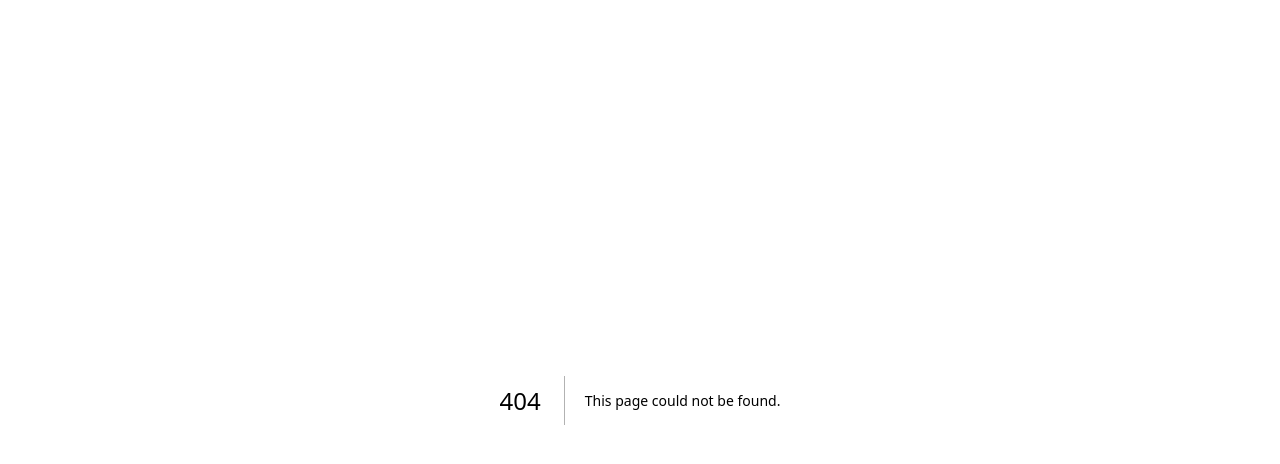
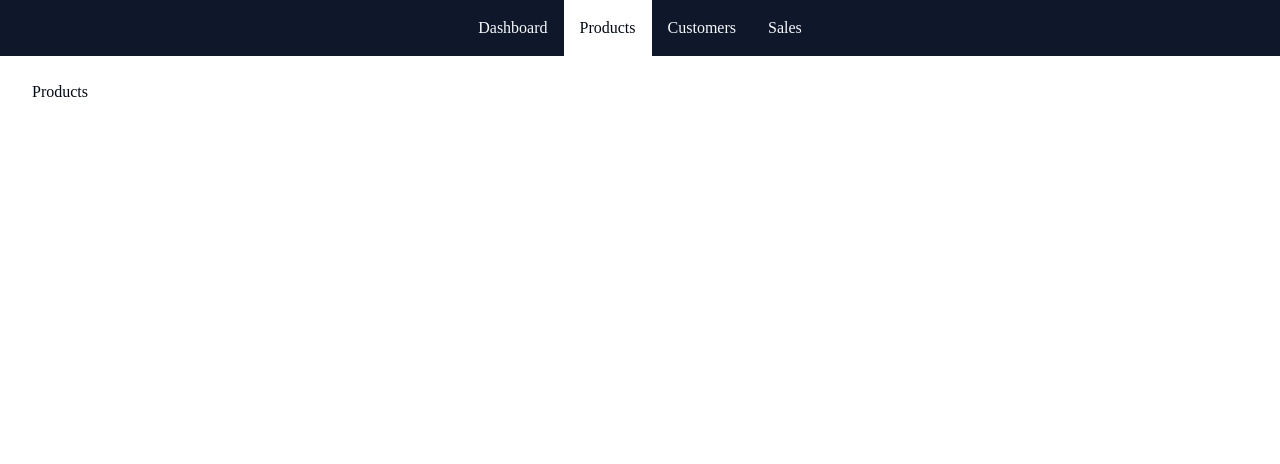
Before and after one commit to Genevive-Mbesi/commerce, a Next.js app: page /admin/products in a window 1280 px wide. Before the commit this address had no page. Shown: the top 464 px of the page. Built offline with nearby package versions, Linux system fonts and the light colour scheme.

Commit message:
products

```diff
--- /dev/null
+++ b/src/app/admin/_components/PageHeader.tsx
@@ -0,0 +1,6 @@
+import { ReactNode } from "react"
+
+
+export function PageHeader({children} : {children:ReactNode}) {
+    return <h1 className="text-4x" mb-4>{children}</h1>
+}
--- /dev/null
+++ b/src/app/admin/products/page.tsx
@@ -0,0 +1,6 @@
+import { PageHeader } from "../_components/PageHeader"
+
+
+export default function AdminProductsPage(){
+    return <PageHeader> Products</PageHeader>
+}
```
